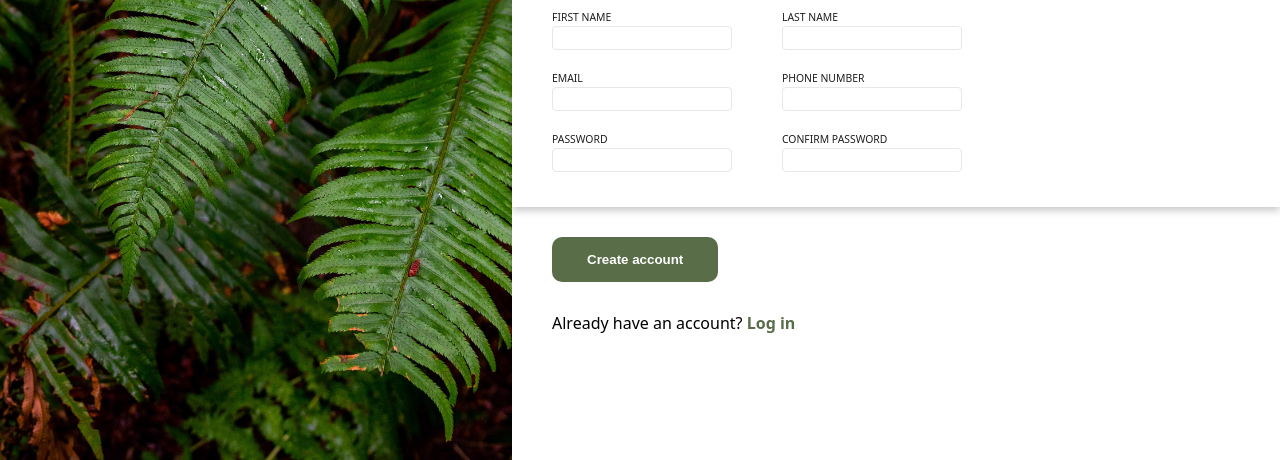
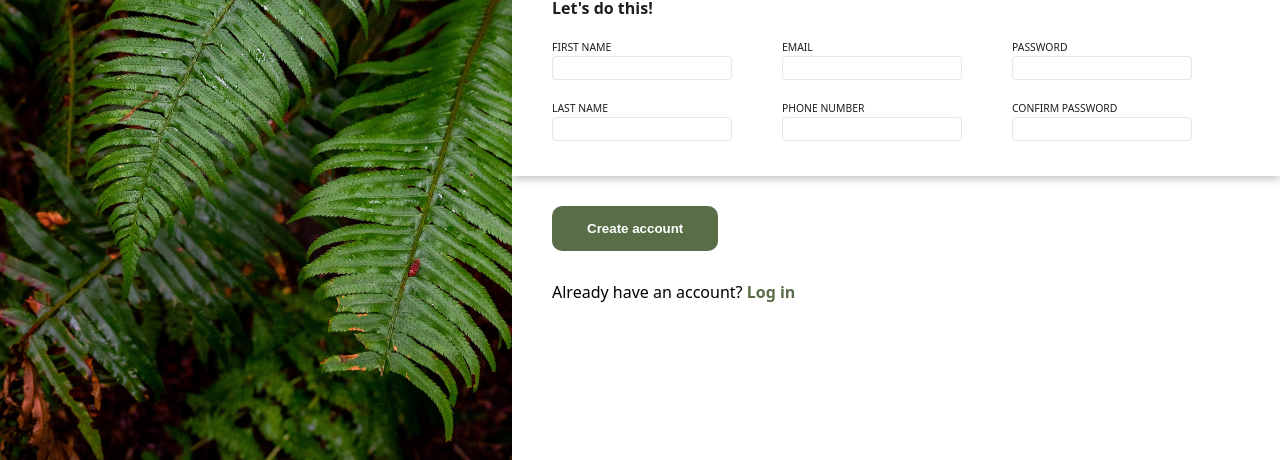
Before and after one commit to Jota98daut/top-signup-form, a plain HTML site: page index.html in a window 1280 px wide. Shown: the part 340-800 px from the top of the page. Drawn offline with Linux system fonts and the light colour scheme.

Commit message:
Make it look better on wider screens

```diff
--- a/style.css
+++ b/style.css
@@ -147,3 +147,16 @@ div#password-error-wrapper > p {
 .content a:hover {
   color: #25301c;
 }
+
+@media (min-width: 1200px) {
+  .form-div form {
+    display: flex;
+    flex-direction: row;
+    gap: 50px;
+  }
+
+  .form-row {
+    flex-direction: column;
+    gap: 15px;
+  }
+}
```
